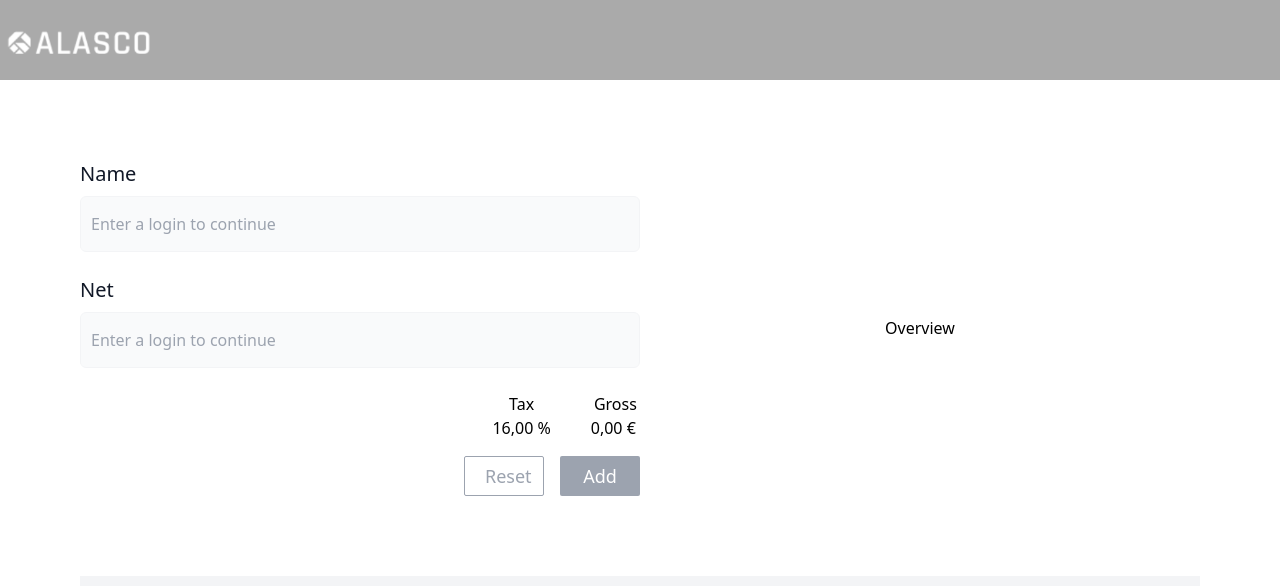
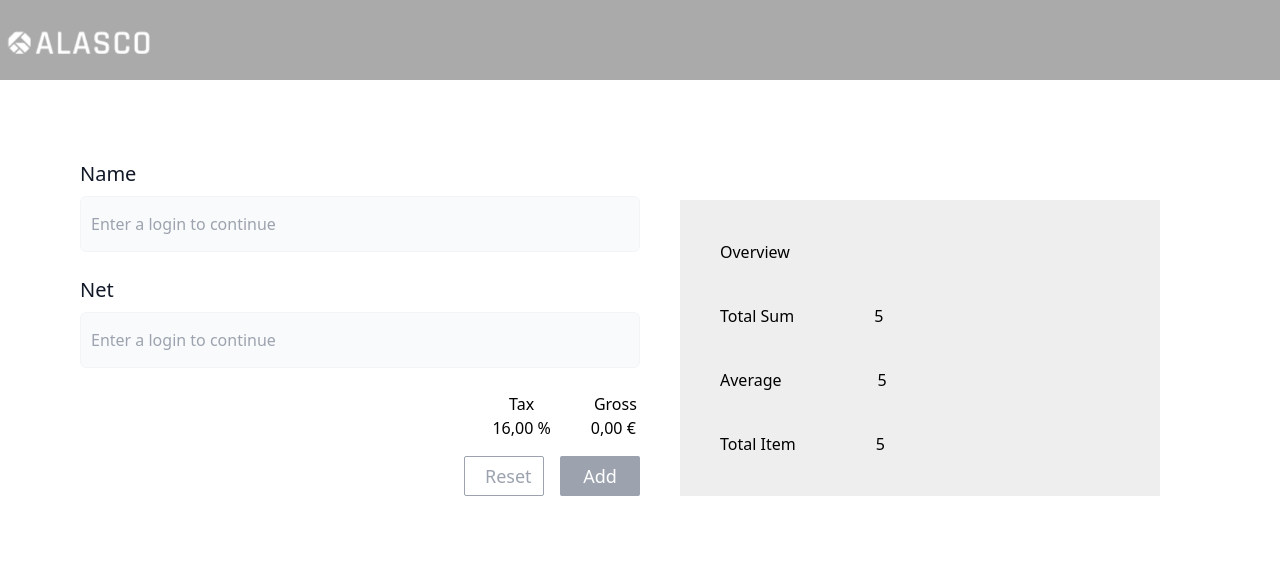
Before and after one commit to junicodes/bomboy, a React (Create React App) app: page / in a window 1280 px wide. Shown: the top 586 px of the page. Built offline with nearby package versions, Linux system fonts and the light colour scheme; no server answers.

Commit message:
overview components work going on

```diff
--- a/src/components/Overview/index.tsx
+++ b/src/components/Overview/index.tsx
@@ -3,8 +3,38 @@
 const Overview = () => {
 
     return (
-        <div data-testid="overview-component">
-            Overview
+        <div data-testid="overview-component" className="w-full h-full flex flex-col justify-start p-10" style={{background: '#eeeeee'}}>
+           <div className="flex fle-row justify-start">
+             <p>
+              Overview
+            </p>
+           </div>
+
+          <div className="flex flex-row justify-start mt-10">
+            <p>
+                Total Sum
+            </p>
+            <p className="ml-20">
+                5
+            </p>
+          </div>
+          <div className="flex flex-row justify-start mt-10">
+            <p>
+                Average
+            </p>
+            <p className="ml-24">
+                5
+            </p>
+          </div>
+          <div className="flex flex-row justify-start mt-10">
+            <p>
+                Total Item
+            </p>
+            <p className="ml-20">
+                5
+            </p>
+          </div>
+
         </div>
     )
 }
--- a/src/pages/Home/index.tsx
+++ b/src/pages/Home/index.tsx
@@ -24,13 +24,13 @@ const Home = () => {
             heroTextAuthor="Ben Carson"
         />
       <div className={`${styles.body} px-20 pt-20`}>
-        <section className="flex justify-between items-center mb-20">
+        <section className="flex justify-between mb-20">
             {/* form component to create pay */}
             <div className="w-1/2">
               <CreateItem />
             </div>
             {/* overview components */}
-            <div className="w-1/2">
+            <div className="w-1/2 p-10">
               <Overview />
             </div>
         </section>
```
